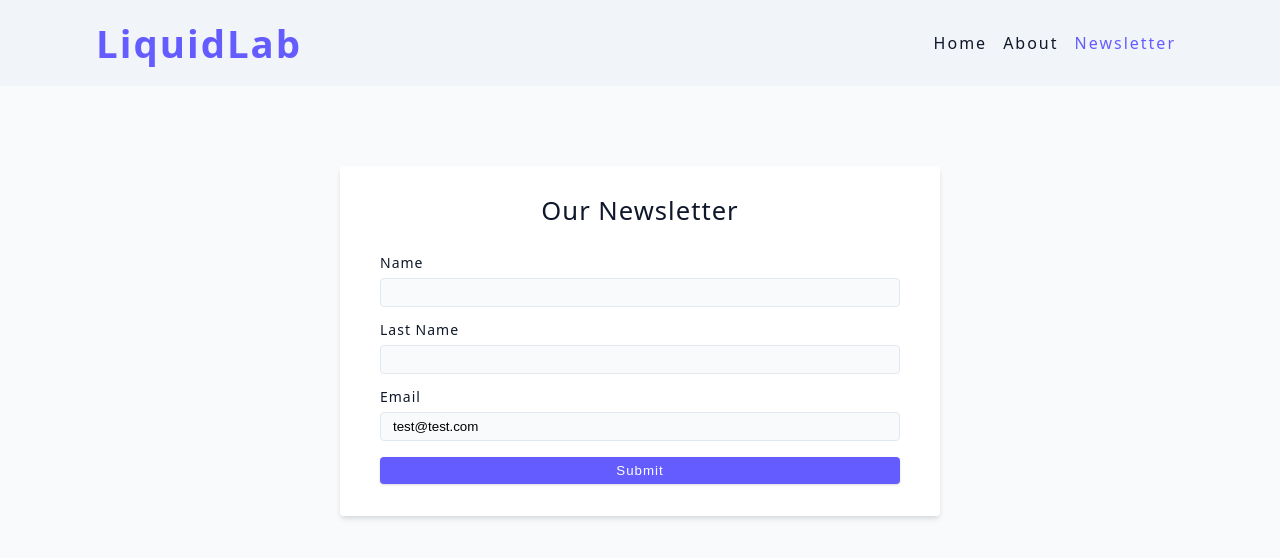
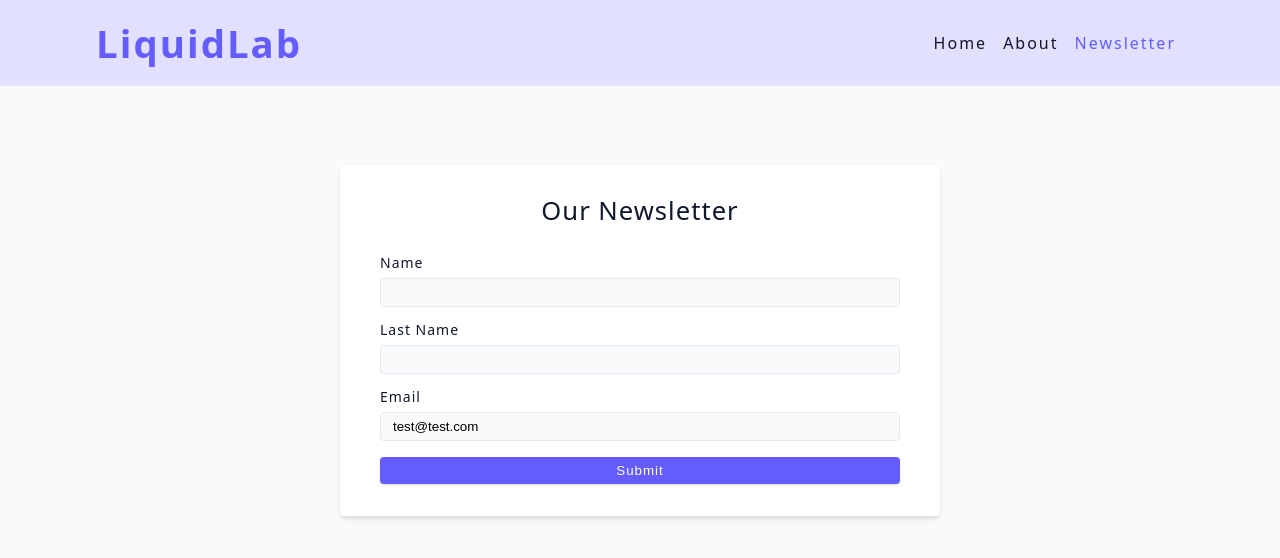
Before and after one commit to jackal7819/liquid-lab, a React (Vite) app: page /newsletter in a window 1280 px wide. Shown: the top 558 px of the page. Built offline with nearby package versions, Linux system fonts and the light colour scheme.

Commit message:
Create SearchForm

```diff
--- a/src/components/Navbar.jsx
+++ b/src/components/Navbar.jsx
@@ -23,7 +23,7 @@ const Navbar = () => {
 };
 
 const Wrapper = styled.nav`
-	background: var(--grey-100);
+	background: var(--primary-100);
 	.nav-center {
 		width: var(--view-width);
 		margin: 0 auto;
--- a/src/components/SearchForm.jsx
+++ b/src/components/SearchForm.jsx
@@ -1,5 +1,46 @@
-const SearchForm = () => {
-	return <div>SearchForm</div>;
+import { Form, useNavigation } from 'react-router-dom';
+
+import { styled } from 'styled-components';
+
+const SearchForm = ({ searchTerm }) => {
+	const navigation = useNavigation();
+	const isSubmitting = navigation.state === 'submitting';
+
+	return (
+		<Wrapper>
+			<Form className='form'>
+				<input
+					type='search'
+					name='search'
+					id='search'
+					className='form-input'
+					defaultValue={searchTerm}
+				/>
+				<button type='submit' className='btn' disabled={isSubmitting}>
+					{isSubmitting ? 'searching...' : 'search'}
+				</button>
+			</Form>
+		</Wrapper>
+	);
 };
 
+const Wrapper = styled.div`
+	margin-bottom: 4rem;
+	.form {
+		margin-top: 2rem;
+		background: var(--primary-100);
+		display: grid;
+		grid-template-columns: 1fr auto;
+	}
+	.form-input {
+		border-top-right-radius: 0;
+		border-bottom-right-radius: 0;
+		font-size: 1rem;
+	}
+	.btn {
+		border-top-left-radius: 0;
+		border-bottom-left-radius: 0;
+	}
+`;
+
 export default SearchForm;
--- a/src/pages/Landing.jsx
+++ b/src/pages/Landing.jsx
@@ -1,12 +1,14 @@
 import CocktailsList from '../components/CocktailsList';
+import SearchForm from '../components/SearchForm';
 import axios from 'axios';
 import { useLoaderData } from 'react-router-dom';
 
 const cocktailSearchUrl =
 	'https://www.thecocktaildb.com/api/json/v1/1/search.php?s=';
 
-export const landingLoader = async () => {
-	const searchTerm = '';
+export const landingLoader = async ({ request }) => {
+	const url = new URL(request.url);
+	const searchTerm = url.searchParams.get('search') || '';
 	const response = await axios.get(`${cocktailSearchUrl}${searchTerm}`);
 	return { drinks: response.data.drinks, searchTerm };
 };
@@ -16,6 +18,7 @@ const Landing = () => {
 
 	return (
 		<>
+			<SearchForm searchTerm={searchTerm} />
 			<CocktailsList drinks={drinks} />
 		</>
 	);
```
